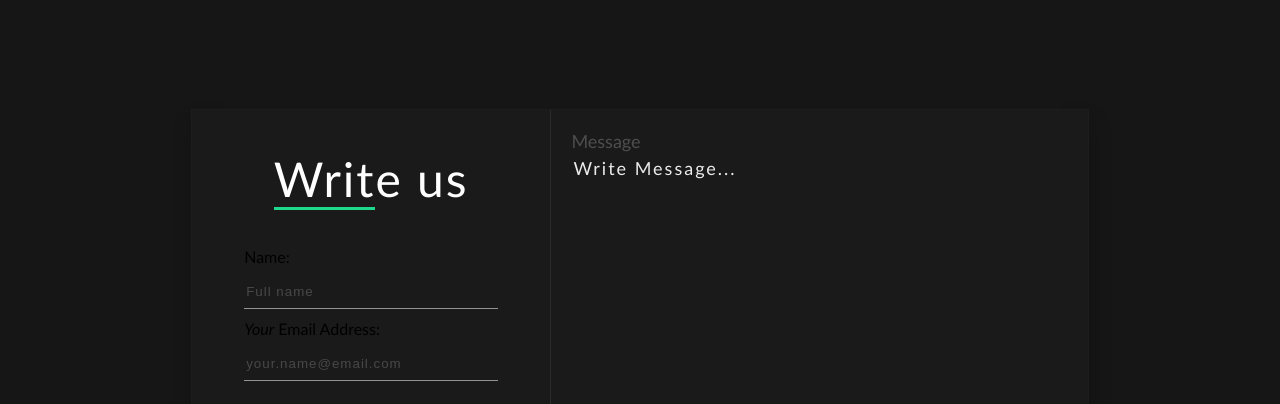
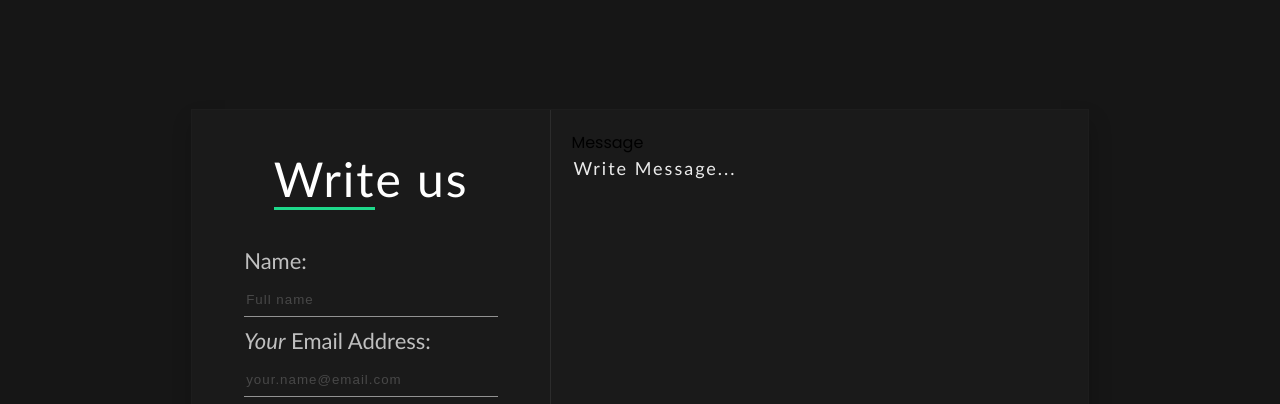
Before and after one commit to Aaka18sh/aakashrajput.github.io, a plain HTML site: page index.html in a window 1280 px wide. Shown: the part 2410-2814 px from the top of the page. Drawn offline with Linux system fonts and the light colour scheme.

Commit message:
my website is done

```diff
--- a/css/style.css
+++ b/css/style.css
@@ -367,7 +367,7 @@ nav{
 	font-family: calibri;
 
 }
-.f-name font,.f-email font{
+.f-name label,.f-email label{
 	color:#BFBFBF;
 	font-size: 22px;
 }
@@ -390,7 +390,7 @@ nav{
 .f-name input:focus{
 	border-bottom: 1px solid #17d1ac;
 	transition: all ease 0.5s;
-}.message font{
+}.message label{
 	font-size: 18px;
 	color:#4E4E4E;
 	font-family: calibri;
```
